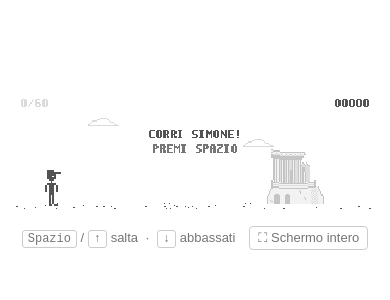
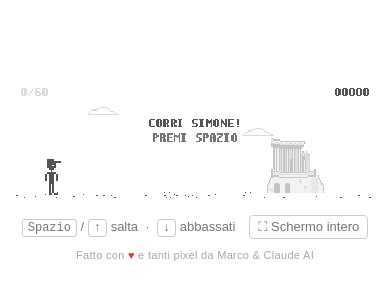
Before and after one commit to marcocinti/augurisimone, a plain HTML site: page index.html in a window 390 px wide. Shown: the part 250-550 px from the top of the page. Drawn offline with Linux system fonts and the light colour scheme.

Commit message:
Scritta dei crediti sotto il gioco e aerei dal numero 34
- Riga piccola in fondo: "Fatto con ♥ e tanti pixel da Marco & Claude AI",
  considerata nel calcolo dello spazio disponibile su smartphone
- Il periodo degli aerei inizia dal numero 34 invece che dal 36

Co-Authored-By: Claude Opus 5.5 <noreply@anthropic.com>

```diff
--- a/index.html
+++ b/index.html
@@ -36,6 +36,9 @@
     display: none; font: inherit; color: inherit; background: none;
     border: 1px solid #ccc; border-radius: 4px; padding: 3px 8px; cursor: pointer;
   }
+  .credit { margin-top: 10px; font-size: 11px; color: #a8a8a8; text-align: center; letter-spacing: .3px; }
+  .credit .heart { color: #e53935; }
+  body.night .credit { color: #666; }
   .rotate { display: none; margin-bottom: 14px; font-size: 14px; text-align: center; }
   @media (pointer: coarse) {
     .keys { display: none; }
@@ -57,6 +60,7 @@
   <span class="touch-only">Tocca lo schermo per saltare</span>
   <button class="fs" id="fs" type="button" tabindex="-1">⛶ Schermo intero</button>
 </div>
+<div class="credit">Fatto con <span class="heart">♥</span> e tanti pixel da Marco &amp; Claude AI</div>
 
 <script>
 (() => {
@@ -984,7 +988,7 @@
     { from: 1, to: 14, items: ['tempio', 'rocca'] },              // Tivoli
     { from: 15, to: 20, items: ['stadio', 'striscione', 'porta', 'bandiera'] }, // Calcio e Juventus
     { from: 21, to: 30, items: ['colosseo', 'foro', 'sanpietro'] }, // Roma
-    { from: 36, to: 40, items: ['aereo', 'torre', 'aereoLontano', 'aereo'] }, // Viaggi in aereo
+    { from: 34, to: 40, items: ['aereo', 'torre', 'aereoLontano', 'aereo'] }, // Viaggi in aereo
     { from: 41, to: 46, items: ['duomo', 'galleria', 'castello', 'grattacieli'] }, // Milano
     { from: 47, to: 52, items: ['green', 'sacca', 'cart', 'tee'] }, // Golf
     { from: 53, to: 60, items: ['eiffel', 'bigben', 'liberta', 'opera', 'newyork'] } // Città del mondo
@@ -1334,9 +1338,10 @@
   // Il riquadro è largo quanto possibile, ma mai più alto dello spazio visibile
   // (così su smartphone non finisce sotto le barre del browser)
   const bar = document.querySelector('.bar'), rotate = document.querySelector('.rotate');
+  const credit = document.querySelector('.credit');
   function fit() {
     const side = TOUCH ? 12 : 32;
-    const extra = bar.offsetHeight + 12 + (rotate.offsetHeight ? rotate.offsetHeight + 14 : 0) + 8;
+    const extra = bar.offsetHeight + 12 + credit.offsetHeight + 10 + (rotate.offsetHeight ? rotate.offsetHeight + 14 : 0) + 8;
     const w = Math.min(innerWidth - side, (innerHeight - extra) * W / H, 960);
     cv.style.width = Math.max(200, Math.floor(w)) + 'px';
   }
```
